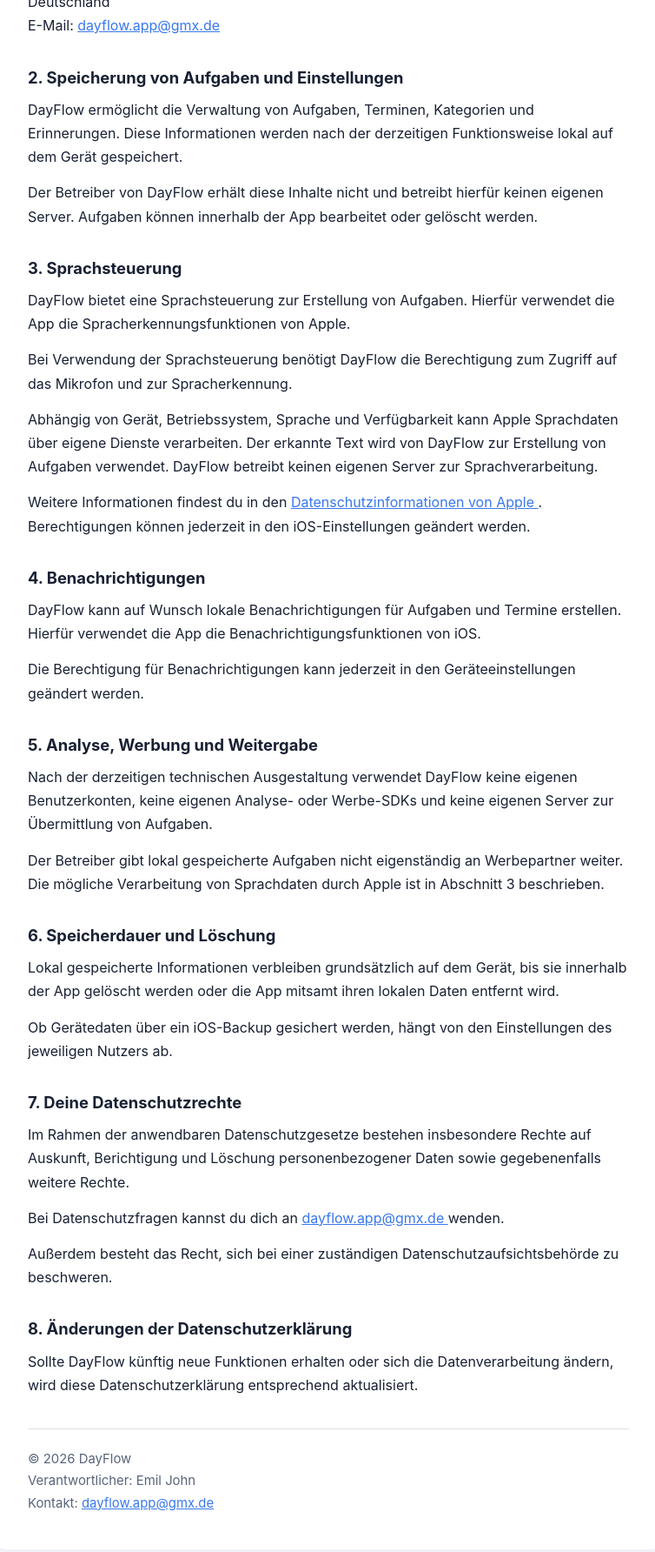
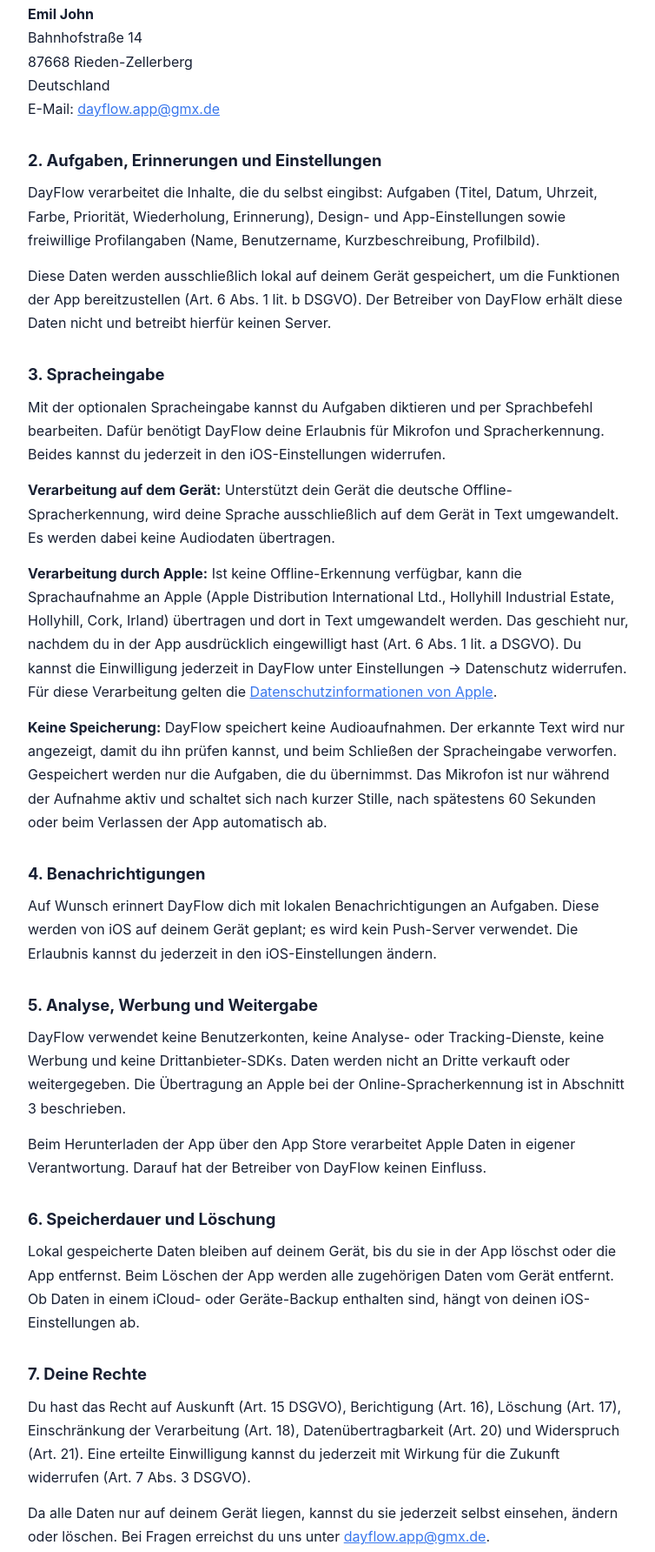
Before and after one commit to emil-john-29/dayflow-datenschutz, a plain HTML site: page index.html in a window 1280 px wide. Shown: the part 482-2266 px from the top of the page at 87% size, without its empty margins (262-1016 px from the left). Drawn offline with Linux system fonts and the light colour scheme.

Commit message:
Update index.htmlDatenschutzerklärung an aktuelle App-Version anpassen

```diff
--- a/index.html
+++ b/index.html
@@ -70,14 +70,20 @@
     <h1>Datenschutzerklärung</h1>
 
     <p class="muted">
-      Für die iOS-App „DayFlow – Aufgaben & Planer“<br>
-      Stand: 10. Oktober 2026
+      Für die iOS-App „DayFlow – Aufgaben &amp; Planer“<br>
+      Stand: 9. November 2026
     </p>
 
     <p>
-      Diese Datenschutzerklärung informiert darüber,
-      wie die App DayFlow mit personenbezogenen Daten
-      und Informationen ihrer Nutzer umgeht.
+      Diese Datenschutzerklärung informiert gemäß Art. 13 der
+      Datenschutz-Grundverordnung (DSGVO) darüber, welche Daten die
+      App DayFlow verarbeitet, zu welchem Zweck und welche Rechte du hast.
+    </p>
+
+    <p>
+      <strong>Kurz gesagt:</strong> DayFlow hat kein Benutzerkonto, keine
+      eigenen Server, keine Werbung und kein Tracking. Deine Aufgaben
+      bleiben auf deinem Gerät.
     </p>
 
     <h2>1. Verantwortlicher und Kontakt</h2>
@@ -85,147 +91,137 @@
     <p>
       <strong>Emil John</strong><br>
       Bahnhofstraße 14<br>
-      87668 Zellerberg<br>
+      87668 Rieden-Zellerberg<br>
       Deutschland<br>
       E-Mail:
-      <a href="mailto:dayflow.app@gmx.de">
-        dayflow.app@gmx.de
-      </a>
+      <a href="mailto:dayflow.app@gmx.de">dayflow.app@gmx.de</a>
     </p>
 
-    <h2>2. Speicherung von Aufgaben und Einstellungen</h2>
+    <h2>2. Aufgaben, Erinnerungen und Einstellungen</h2>
 
     <p>
-      DayFlow ermöglicht die Verwaltung von Aufgaben,
-      Terminen, Kategorien und Erinnerungen.
-      Diese Informationen werden nach der derzeitigen
-      Funktionsweise lokal auf dem Gerät gespeichert.
+      DayFlow verarbeitet die Inhalte, die du selbst eingibst: Aufgaben
+      (Titel, Datum, Uhrzeit, Farbe, Priorität, Wiederholung, Erinnerung),
+      Design- und App-Einstellungen sowie freiwillige Profilangaben
+      (Name, Benutzername, Kurzbeschreibung, Profilbild).
     </p>
 
     <p>
-      Der Betreiber von DayFlow erhält diese Inhalte
-      nicht und betreibt hierfür keinen eigenen Server.
-      Aufgaben können innerhalb der App bearbeitet
-      oder gelöscht werden.
+      Diese Daten werden ausschließlich lokal auf deinem Gerät gespeichert,
+      um die Funktionen der App bereitzustellen (Art. 6 Abs. 1 lit. b DSGVO).
+      Der Betreiber von DayFlow erhält diese Daten nicht und betreibt hierfür
+      keinen Server.
     </p>
 
-    <h2>3. Sprachsteuerung</h2>
+    <h2>3. Spracheingabe</h2>
 
     <p>
-      DayFlow bietet eine Sprachsteuerung zur Erstellung
-      von Aufgaben. Hierfür verwendet die App die
-      Spracherkennungsfunktionen von Apple.
+      Mit der optionalen Spracheingabe kannst du Aufgaben diktieren und per
+      Sprachbefehl bearbeiten. Dafür benötigt DayFlow deine Erlaubnis für
+      Mikrofon und Spracherkennung. Beides kannst du jederzeit in den
+      iOS-Einstellungen widerrufen.
     </p>
 
     <p>
-      Bei Verwendung der Sprachsteuerung benötigt
-      DayFlow die Berechtigung zum Zugriff auf das
-      Mikrofon und zur Spracherkennung.
+      <strong>Verarbeitung auf dem Gerät:</strong> Unterstützt dein Gerät die
+      deutsche Offline-Spracherkennung, wird deine Sprache ausschließlich auf
+      dem Gerät in Text umgewandelt. Es werden dabei keine Audiodaten
+      übertragen.
     </p>
 
     <p>
-      Abhängig von Gerät, Betriebssystem, Sprache und
-      Verfügbarkeit kann Apple Sprachdaten über eigene
-      Dienste verarbeiten. Der erkannte Text wird von
-      DayFlow zur Erstellung von Aufgaben verwendet.
-      DayFlow betreibt keinen eigenen Server zur
-      Sprachverarbeitung.
+      <strong>Verarbeitung durch Apple:</strong> Ist keine Offline-Erkennung
+      verfügbar, kann die Sprachaufnahme an Apple (Apple Distribution
+      International Ltd., Hollyhill Industrial Estate, Hollyhill, Cork,
+      Irland) übertragen und dort in Text umgewandelt werden. Das geschieht
+      nur, nachdem du in der App ausdrücklich eingewilligt hast
+      (Art. 6 Abs. 1 lit. a DSGVO). Du kannst die Einwilligung jederzeit in
+      DayFlow unter Einstellungen → Datenschutz widerrufen. Für diese
+      Verarbeitung gelten die
+      <a href="https://www.apple.com/de/legal/privacy/">Datenschutzinformationen von Apple</a>.
     </p>
 
     <p>
-      Weitere Informationen findest du in den
-      <a href="https://www.apple.com/de/legal/privacy/">
-        Datenschutzinformationen von Apple
-      </a>.
-      Berechtigungen können jederzeit in den
-      iOS-Einstellungen geändert werden.
+      <strong>Keine Speicherung:</strong> DayFlow speichert keine
+      Audioaufnahmen. Der erkannte Text wird nur angezeigt, damit du ihn
+      prüfen kannst, und beim Schließen der Spracheingabe verworfen.
+      Gespeichert werden nur die Aufgaben, die du übernimmst. Das Mikrofon
+      ist nur während der Aufnahme aktiv und schaltet sich nach kurzer
+      Stille, nach spätestens 60 Sekunden oder beim Verlassen der App
+      automatisch ab.
     </p>
 
     <h2>4. Benachrichtigungen</h2>
 
     <p>
-      DayFlow kann auf Wunsch lokale Benachrichtigungen
-      für Aufgaben und Termine erstellen.
-      Hierfür verwendet die App die
-      Benachrichtigungsfunktionen von iOS.
-    </p>
-
-    <p>
-      Die Berechtigung für Benachrichtigungen kann
-      jederzeit in den Geräteeinstellungen
-      geändert werden.
+      Auf Wunsch erinnert DayFlow dich mit lokalen Benachrichtigungen an
+      Aufgaben. Diese werden von iOS auf deinem Gerät geplant; es wird kein
+      Push-Server verwendet. Die Erlaubnis kannst du jederzeit in den
+      iOS-Einstellungen ändern.
     </p>
 
     <h2>5. Analyse, Werbung und Weitergabe</h2>
 
     <p>
-      Nach der derzeitigen technischen Ausgestaltung
-      verwendet DayFlow keine eigenen Benutzerkonten,
-      keine eigenen Analyse- oder Werbe-SDKs und keine
-      eigenen Server zur Übermittlung von Aufgaben.
+      DayFlow verwendet keine Benutzerkonten, keine Analyse- oder
+      Tracking-Dienste, keine Werbung und keine Drittanbieter-SDKs.
+      Daten werden nicht an Dritte verkauft oder weitergegeben. Die
+      Übertragung an Apple bei der Online-Spracherkennung ist in
+      Abschnitt 3 beschrieben.
     </p>
 
     <p>
-      Der Betreiber gibt lokal gespeicherte Aufgaben
-      nicht eigenständig an Werbepartner weiter.
-      Die mögliche Verarbeitung von Sprachdaten
-      durch Apple ist in Abschnitt 3 beschrieben.
+      Beim Herunterladen der App über den App Store verarbeitet Apple
+      Daten in eigener Verantwortung. Darauf hat der Betreiber von DayFlow
+      keinen Einfluss.
     </p>
 
     <h2>6. Speicherdauer und Löschung</h2>
 
     <p>
-      Lokal gespeicherte Informationen verbleiben
-      grundsätzlich auf dem Gerät, bis sie innerhalb
-      der App gelöscht werden oder die App mitsamt
-      ihren lokalen Daten entfernt wird.
+      Lokal gespeicherte Daten bleiben auf deinem Gerät, bis du sie in der
+      App löschst oder die App entfernst. Beim Löschen der App werden alle
+      zugehörigen Daten vom Gerät entfernt. Ob Daten in einem iCloud- oder
+      Geräte-Backup enthalten sind, hängt von deinen iOS-Einstellungen ab.
+    </p>
+
+    <h2>7. Deine Rechte</h2>
+
+    <p>
+      Du hast das Recht auf Auskunft (Art. 15 DSGVO), Berichtigung
+      (Art. 16), Löschung (Art. 17), Einschränkung der Verarbeitung
+      (Art. 18), Datenübertragbarkeit (Art. 20) und Widerspruch (Art. 21).
+      Eine erteilte Einwilligung kannst du jederzeit mit Wirkung für die
+      Zukunft widerrufen (Art. 7 Abs. 3 DSGVO).
     </p>
 
     <p>
-      Ob Gerätedaten über ein iOS-Backup gesichert
-      werden, hängt von den Einstellungen des
-      jeweiligen Nutzers ab.
-    </p>
-
-    <h2>7. Deine Datenschutzrechte</h2>
-
-    <p>
-      Im Rahmen der anwendbaren Datenschutzgesetze
-      bestehen insbesondere Rechte auf Auskunft,
-      Berichtigung und Löschung personenbezogener
-      Daten sowie gegebenenfalls weitere Rechte.
+      Da alle Daten nur auf deinem Gerät liegen, kannst du sie jederzeit
+      selbst einsehen, ändern oder löschen. Bei Fragen erreichst du uns
+      unter
+      <a href="mailto:dayflow.app@gmx.de">dayflow.app@gmx.de</a>.
     </p>
 
     <p>
-      Bei Datenschutzfragen kannst du dich an
-      <a href="mailto:dayflow.app@gmx.de">
-        dayflow.app@gmx.de
-      </a>
-      wenden.
+      Du hast außerdem das Recht, dich bei einer Datenschutz-Aufsichtsbehörde
+      zu beschweren (Art. 77 DSGVO), zum Beispiel beim
+      <a href="https://www.lda.bayern.de/">Bayerischen Landesamt für Datenschutzaufsicht</a>,
+      Promenade 18, 91522 Ansbach.
     </p>
 
-    <p>
-      Außerdem besteht das Recht, sich bei einer
-      zuständigen Datenschutzaufsichtsbehörde
-      zu beschweren.
-    </p>
-
-    <h2>8. Änderungen der Datenschutzerklärung</h2>
+    <h2>8. Änderungen</h2>
 
     <p>
-      Sollte DayFlow künftig neue Funktionen
-      erhalten oder sich die Datenverarbeitung
-      ändern, wird diese Datenschutzerklärung
-      entsprechend aktualisiert.
+      Wenn DayFlow neue Funktionen erhält oder sich die Datenverarbeitung
+      ändert, wird diese Datenschutzerklärung aktualisiert. Es gilt die
+      jeweils hier veröffentlichte Fassung.
     </p>
 
     <footer>
       © 2026 DayFlow<br>
       Verantwortlicher: Emil John<br>
       Kontakt:
-      <a href="mailto:dayflow.app@gmx.de">
-        dayflow.app@gmx.de
-      </a>
+      <a href="mailto:dayflow.app@gmx.de">dayflow.app@gmx.de</a>
     </footer>
   </main>
 </body>
```
